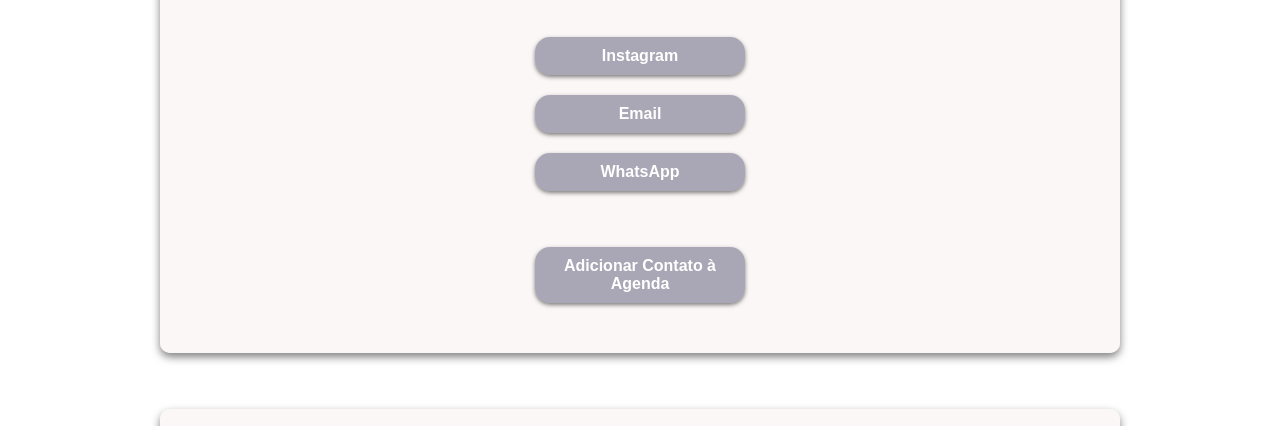
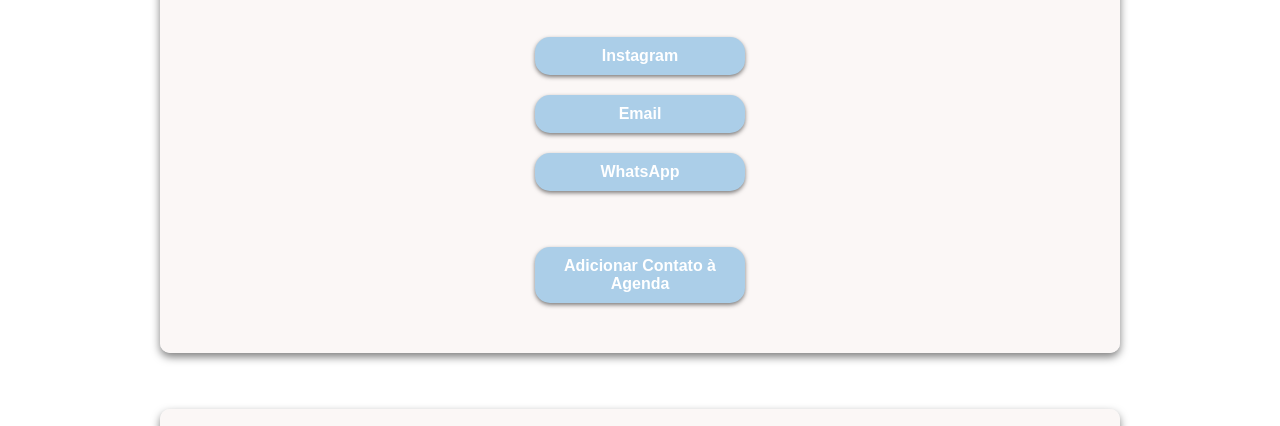
Before and after one commit to romulobianchi/mariananascente, a plain HTML site: page index.html in a window 1280 px wide. Shown: the part 338-764 px from the top of the page. Drawn offline with Linux system fonts and the light colour scheme.

Commit message:
styles.css

```diff
--- a/styles.css
+++ b/styles.css
@@ -164,7 +164,7 @@ p {
     display: inline-block;
     text-decoration: none;
     color: #fff;
-    background-color: #1916415b; /* Button background color */
+    background-color: #abcee8; /* Button background color */
     padding: 10px 20px;
     border-radius: 15px;
     font-weight: bold;
```
